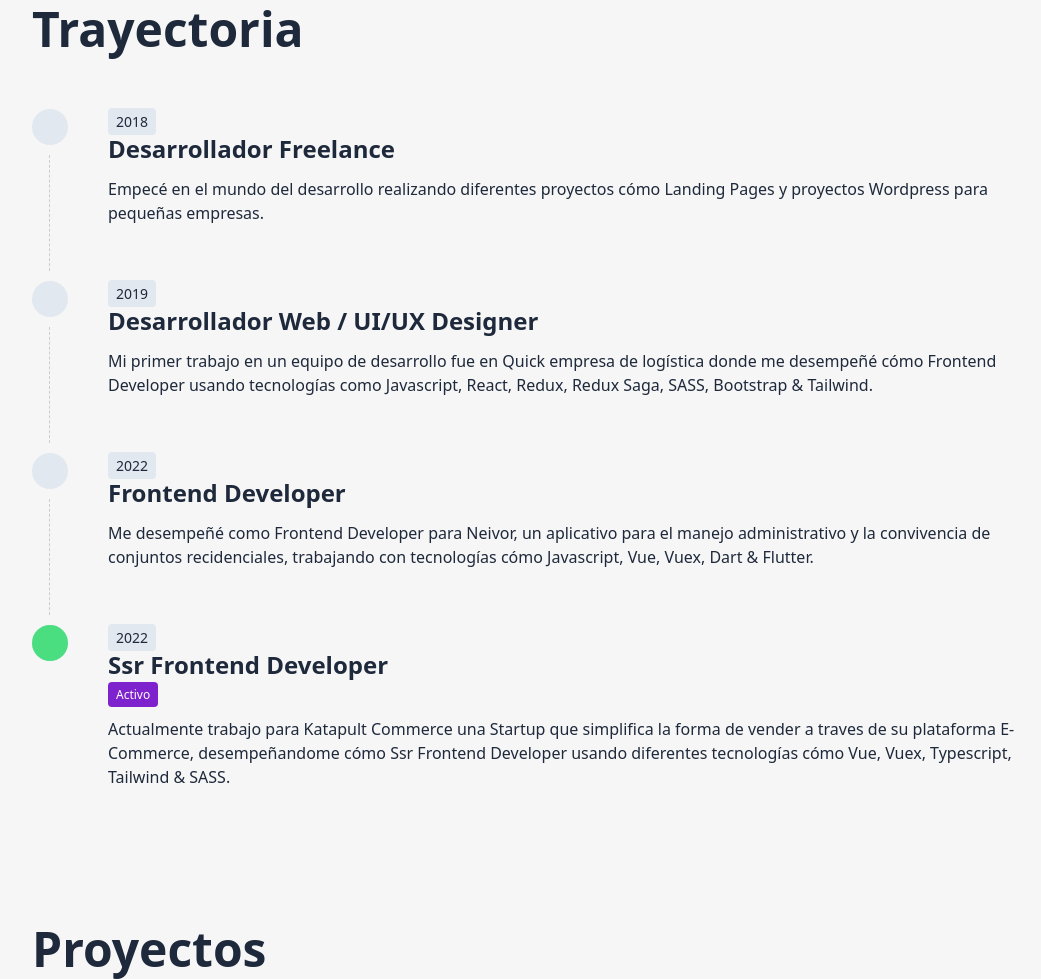
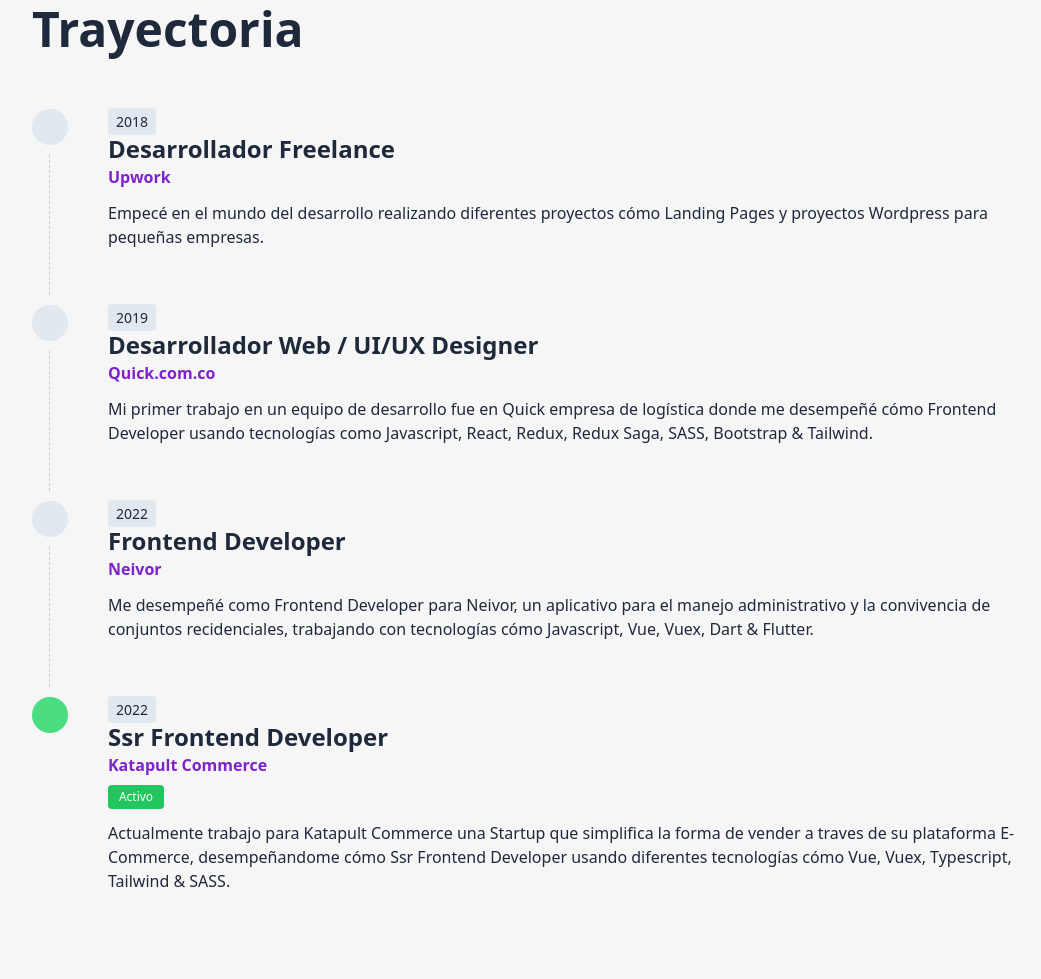
Before and after one commit to Andreseag/portfolio, an Astro site: page / in a window 1280 px wide. Shown: the part 1040-2019 px from the top of the page, without its empty margins (96-1137 px from the left). Built offline with nearby package versions, Linux system fonts and the light colour scheme; Astro itself is replaced by a stand-in of ours.

Commit message:
feat: add link to companies in the expereience section :spakles:

```diff
--- a/src/components/carrers.astro
+++ b/src/components/carrers.astro
@@ -34,10 +34,11 @@ import carrers from "../data/carrer.json";
               <span class="experience__year mb-2 bg-slate-200 text-slate-800 text-sm rounded py-1 px-2">
                 {carrer.year}
               </span>
-              <div class="carrer__title mb-3">
+              <div class="carrer__title mb-3 flex flex-col">
                 <h5 class="text-2xl font-bold text-slate-800">{carrer.name}</h5>
+                <a href={carrer.url} class="text-purple-700 font-semibold hover:underline" target="_blank">{carrer.company}</a>
                 {carrer.active && (
-                  <div class="text-white bg-purple-700 rounded inline py-1 px-2 text-xs">
+                  <div class="text-white flex justify-center mt-2 bg-green-500  w-14 rounded py-1 px-2 text-xs">
                     Activo
                   </div>
                 )}
--- a/src/data/carrer.json
+++ b/src/data/carrer.json
@@ -1,24 +1,32 @@
 [
   {
     "name": "Desarrollador Freelance",
+    "company": "Upwork",
+    "url": "https://www.upwork.com/",
     "description": "Empecé en el mundo del desarrollo realizando diferentes proyectos cómo Landing Pages y proyectos Wordpress para pequeñas empresas.",
     "year": 2018,
     "active": false
   },
   {
     "name": "Desarrollador Web / UI/UX Designer",
+    "company": "Quick.com.co",
+    "url": "https://quick.com.co/",
     "description": "Mi primer trabajo en un equipo de desarrollo fue en Quick empresa de logística donde me desempeñé cómo Frontend Developer usando tecnologías como Javascript, React, Redux, Redux Saga, SASS, Bootstrap & Tailwind.",
     "year": 2019,
     "active": false
   },
   {
     "name": "Frontend Developer",
+    "company": "Neivor",
+    "url": "https://neivor.com/",
     "description": "Me desempeñé como Frontend Developer para Neivor, un aplicativo para el manejo administrativo y la convivencia de conjuntos recidenciales, trabajando con tecnologías cómo Javascript, Vue, Vuex, Dart & Flutter.",
     "year": 2022,
     "active": false
   },
   {
     "name": "Ssr Frontend Developer",
+    "company": "Katapult Commerce",
+    "url": "https://www.katapultcommerce.com/",
     "description": "Actualmente trabajo para Katapult Commerce una Startup que simplifica la forma de vender a traves de su plataforma E-Commerce, desempeñandome cómo Ssr Frontend Developer usando diferentes tecnologías cómo Vue, Vuex, Typescript, Tailwind & SASS.",
     "year": 2022,
     "active": true
```
Also changed, not shown: pnpm-lock.yaml.
